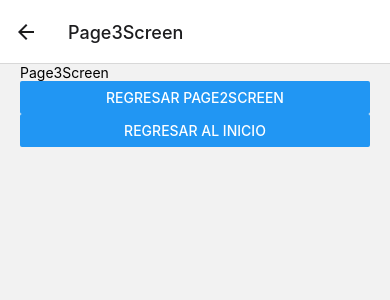
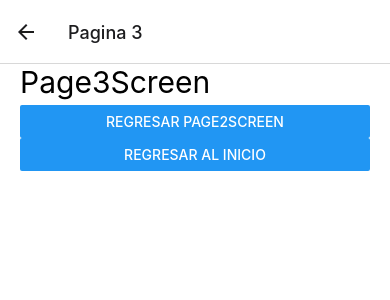
Before and after one commit to gerashdo/Navigation-app, a React Native app: screen /Page3Screen in a window 390 px wide. Shown: the top 300 px of the page. Built offline with nearby package versions, Linux system fonts and the light colour scheme.

Commit message:
Add styles to navigation

```diff
--- a/src/navigators/StackNavigator.tsx
+++ b/src/navigators/StackNavigator.tsx
@@ -9,10 +9,20 @@ const Stack = createStackNavigator();
 
 export const StackNavigator = () => {
     return (
-        <Stack.Navigator>
-            <Stack.Screen name="Page1Screen" component={ Page1Screen } />
-            <Stack.Screen name="Page2Screen" component={ Page2Screen } />
-            <Stack.Screen name="Page3Screen" component={ Page3Screen } />
+        <Stack.Navigator
+            screenOptions={{
+                headerStyle: {
+                    elevation: 0,
+                    shadowColor: 'transparent'
+                },
+                cardStyle: {
+                    backgroundColor: 'white'
+                }
+            }}
+        >
+            <Stack.Screen name="Page1Screen" options={{ title:"Pagina 1" }} component={ Page1Screen } />
+            <Stack.Screen name="Page2Screen" options={{ title:"Pagina 2" }} component={ Page2Screen } />
+            <Stack.Screen name="Page3Screen" options={{ title:"Pagina 3" }} component={ Page3Screen } />
         </Stack.Navigator>
     );
 }
--- a/src/screens/Page1Screen.tsx
+++ b/src/screens/Page1Screen.tsx
@@ -10,7 +10,7 @@ export const Page1Screen = ({ navigation }: Props) => {
 
   return (
     <View style={ appStyles.globalMargin }>
-        <Text>
+        <Text style={ appStyles.title }>
             Page1Screen
         </Text>
         <Button
--- a/src/screens/Page2Screen.tsx
+++ b/src/screens/Page2Screen.tsx
@@ -1,15 +1,24 @@
 
 import { StackScreenProps } from '@react-navigation/stack'
-import React from 'react'
+import React, { useEffect } from 'react'
 import { Button, Text, View } from 'react-native'
 import { appStyles } from '../theme/appThema'
 
 interface Props extends StackScreenProps<any,any>{}
 
 export const Page2Screen = ( { navigation }: Props ) => {
+
+  useEffect(() => {
+    navigation.setOptions({
+      title: "Hola mundo",
+      headerBackTitle: ''
+    })
+  }, [])
+
+
   return (
     <View style={ appStyles.globalMargin }>
-        <Text>
+        <Text style={ appStyles.title }>
             Page2Screen
         </Text>
         <Button
--- a/src/screens/Page3Screen.tsx
+++ b/src/screens/Page3Screen.tsx
@@ -9,7 +9,7 @@ interface Props extends StackScreenProps<any,any>{}
 export const Page3Screen = ( { navigation }: Props ) => {
   return (
     <View style={ appStyles.globalMargin }>
-        <Text>
+        <Text style={ appStyles.title }>
             Page3Screen
         </Text>
         <Button
--- a/src/theme/appThema.tsx
+++ b/src/theme/appThema.tsx
@@ -4,5 +4,9 @@ import { StyleSheet } from "react-native";
 export const appStyles = StyleSheet.create({
     globalMargin: {
         marginHorizontal: 20,
+    },
+    title: {
+        fontSize: 30,
+        marginBottom: 5,
     }
 })
```
